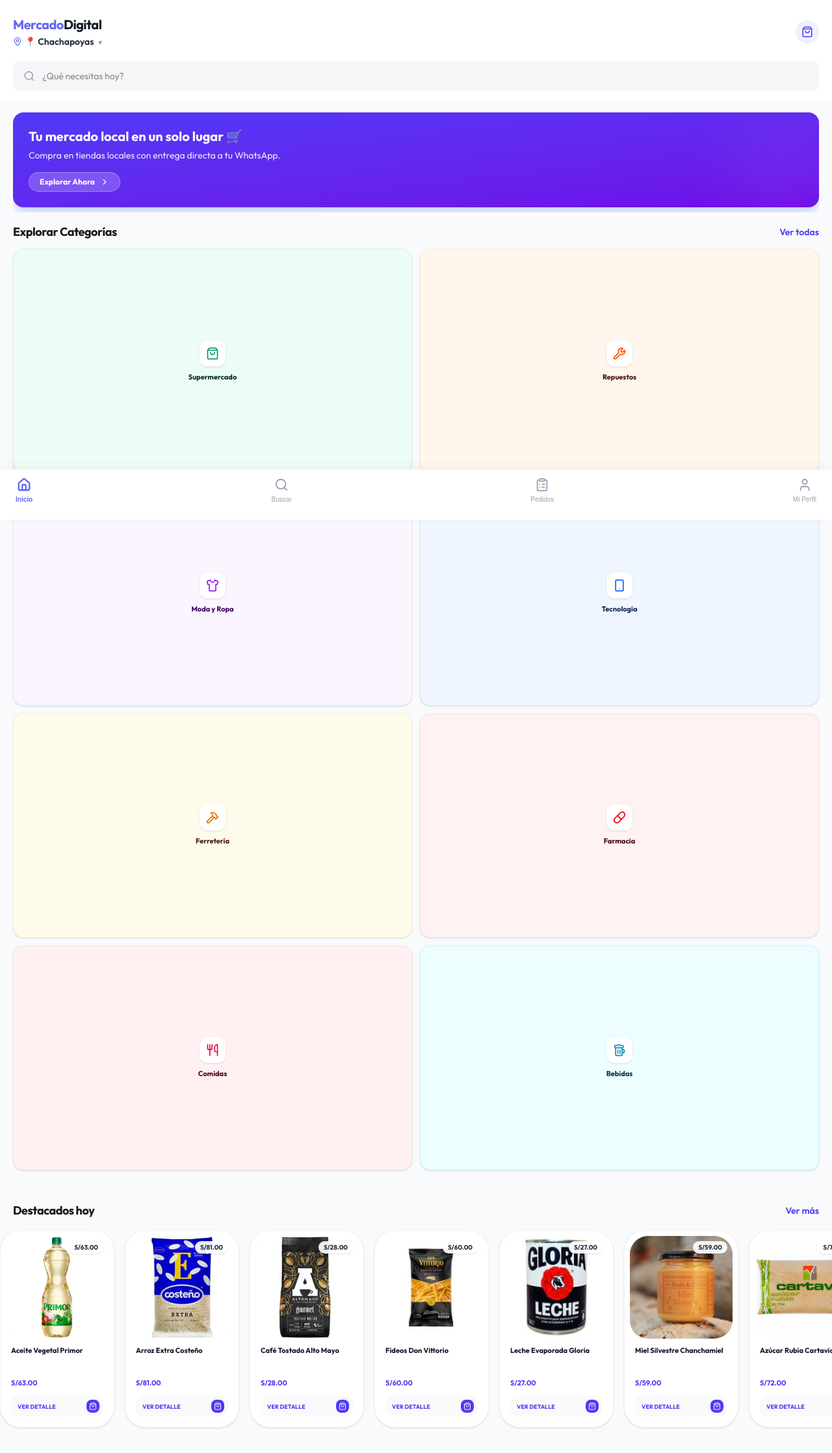
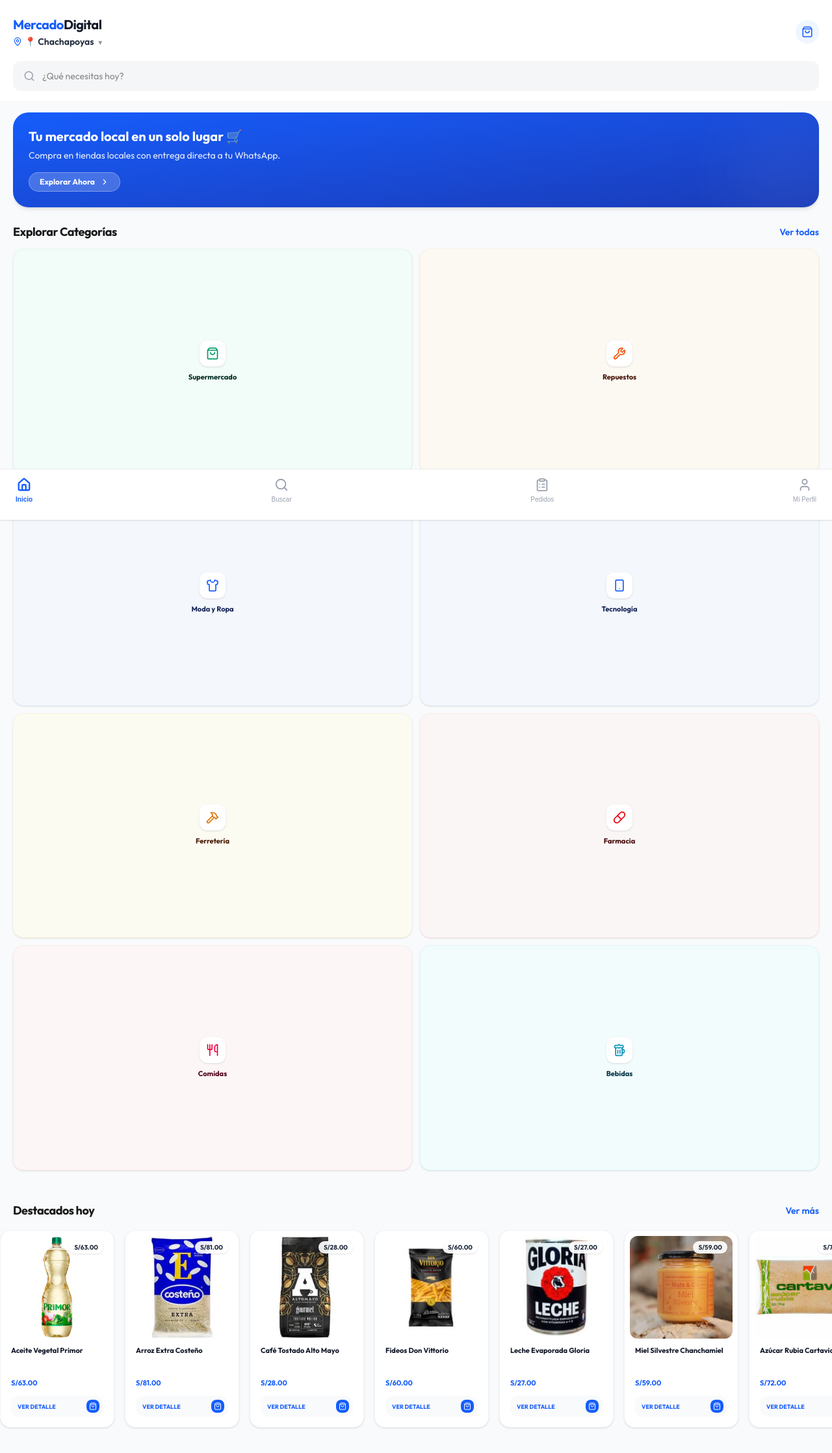
Before and after one commit to DiegoQV/mercado-local, a Next.js app: page / in a window 1280 px wide. Shown: the top 2236 px of the page at 65% size. Built offline with nearby package versions, Linux system fonts and the light colour scheme.

Commit message:
Cambiando paleta de colores

```diff
--- a/src/app/buscar/page.tsx
+++ b/src/app/buscar/page.tsx
@@ -50,7 +50,7 @@
           </p>
           <Link
             href="/"
-            className="mt-6 text-sm font-bold text-[#6366f1] bg-indigo-50 px-6 py-2 rounded-full"
+            className="mt-6 text-sm font-bold text-blue-600 bg-blue-50 px-6 py-2 rounded-full"
           >
             Volver al inicio
           </Link>
@@ -65,7 +65,7 @@
     <main className="min-h-screen bg-[#f9fafb]">
       <Suspense fallback={
         <div className="flex items-center justify-center min-h-screen">
-          <div className="animate-spin rounded-full h-8 w-8 border-b-2 border-[#6366f1]"></div>
+          <div className="animate-spin rounded-full h-8 w-8 border-b-2 border-blue-600"></div>
         </div>
       }>
         <SearchResults />
--- a/src/app/page.tsx
+++ b/src/app/page.tsx
@@ -28,22 +28,22 @@
       <header className="sticky top-0 z-50 bg-white/90 backdrop-blur-md border-b border-gray-100 px-5 pt-6 pb-4">
         <div className="flex items-center justify-between mb-5">
           <div className="flex flex-col">
-            <h1 className="text-xl font-bold tracking-tight text-[#6366f1]">
+            <h1 className="text-xl font-bold tracking-tight text-blue-600">
               Mercado<span className="text-gray-900">Digital</span>
             </h1>
             <div className="flex items-center gap-1 text-sm font-semibold text-gray-800 mt-0.5 cursor-pointer active:opacity-70 transition-opacity">
-              <MapPin size={14} className="text-[#6366f1]" />
+              <MapPin size={14} className="text-blue-600" />
               <span>📍 Chachapoyas <span className="text-[10px] ml-0.5 opacity-50">▼</span></span>
             </div>
           </div>
-          <div className="w-9 h-9 rounded-full bg-indigo-50 flex items-center justify-center text-indigo-600">
+          <div className="w-9 h-9 rounded-full bg-blue-50 flex items-center justify-center text-blue-600">
             <ShoppingBag size={18} />
           </div>
         </div>
 
         {/* Search Bar */}
         <form onSubmit={handleSearch} className="relative group">
-          <div className="absolute inset-y-0 left-4 flex items-center pointer-events-none text-gray-400 group-focus-within:text-[#6366f1] transition-colors">
+          <div className="absolute inset-y-0 left-4 flex items-center pointer-events-none text-gray-400 group-focus-within:text-blue-600 transition-colors">
             <Search size={18} />
           </div>
           <input
@@ -52,7 +52,7 @@
             aria-label="Buscar productos"
             value={searchQuery}
             onChange={(e) => setSearchQuery(e.target.value)}
-            className="w-full bg-gray-100/80 border border-transparent rounded-xl py-3 pl-11 pr-4 text-sm focus:ring-2 focus:ring-indigo-500/20 focus:border-indigo-500/10 focus:bg-white transition-all outline-none"
+            className="w-full bg-gray-100/80 border border-transparent rounded-xl py-3 pl-11 pr-4 text-sm focus:ring-2 focus:ring-blue-500/20 focus:border-blue-500/10 focus:bg-white transition-all outline-none"
           />
         </form>
       </header>
@@ -61,7 +61,7 @@
       <section className="mt-4 px-5">
         <div className="flex overflow-x-auto gap-4 snap-x snap-mandatory no-scrollbar pb-2">
           {/* Banner 1: Bienvenida */}
-          <div className="flex-shrink-0 w-full snap-start relative overflow-hidden rounded-2xl bg-gradient-to-br from-indigo-600 to-violet-700 p-6 text-white shadow-lg shadow-indigo-200">
+          <div className="flex-shrink-0 w-full snap-start relative overflow-hidden rounded-3xl bg-gradient-to-br from-blue-600 to-blue-800 p-6 text-white shadow-md">
             <div className="relative z-10">
               <h3 className="text-xl font-bold mb-2 leading-tight">Tu mercado local en un solo lugar 🛒</h3>
               <p className="text-sm opacity-90 leading-snug max-w-[80%] mb-4">Compra en tiendas locales con entrega directa a tu WhatsApp.</p>
@@ -73,7 +73,7 @@
           </div>
 
           {/* Banner 2: Motor */}
-          <div className="flex-shrink-0 w-full snap-start relative overflow-hidden rounded-2xl bg-gradient-to-br from-orange-500 to-rose-600 p-6 text-white shadow-lg shadow-orange-200">
+          <div className="flex-shrink-0 w-full snap-start relative overflow-hidden rounded-3xl bg-gradient-to-br from-orange-500 to-rose-600 p-6 text-white shadow-md">
             <div className="relative z-10">
               <h3 className="text-xl font-bold mb-2 leading-tight">¿Buscas repuestos para tu moto? 🔧</h3>
               <p className="text-sm opacity-90 leading-snug max-w-[80%] mb-4">Filtra por marca y año al instante en toda la ciudad.</p>
@@ -90,12 +90,12 @@
       <section className="px-5 mt-4">
         <div className="flex items-center justify-between mb-3">
           <h2 className="text-lg font-bold tracking-tight">Explorar Categorías</h2>
-          <Link href="/buscar" className="text-sm font-semibold text-indigo-600 active:opacity-60 transition-opacity">Ver todas</Link>
+          <Link href="/buscar" className="text-sm font-semibold text-blue-600 active:opacity-60 transition-opacity">Ver todas</Link>
         </div>
 
         <div className="grid grid-cols-2 gap-3 pb-4">
           {/* Supermercado */}
-          <Link href="/categoria/abarrotes" className="group relative overflow-hidden rounded-2xl bg-emerald-50 aspect-[16/9] p-3 flex flex-col items-center justify-center text-center active:scale-95 transition-transform cursor-pointer border border-emerald-100 shadow-sm">
+          <Link href="/categoria/abarrotes" className="group relative overflow-hidden rounded-2xl bg-emerald-50/50 aspect-[16/9] p-3 flex flex-col items-center justify-center text-center active:scale-95 transition-transform cursor-pointer border border-emerald-100/50 shadow-sm">
             <div className="bg-white w-10 h-10 rounded-xl flex items-center justify-center text-emerald-600 shadow-sm mb-2">
               <ShoppingBag size={20} />
             </div>
@@ -103,7 +103,7 @@
           </Link>
 
           {/* Motor */}
-          <Link href="/categoria/motor" className="group relative overflow-hidden rounded-2xl bg-orange-50 aspect-[16/9] p-3 flex flex-col items-center justify-center text-center active:scale-95 transition-transform cursor-pointer border border-orange-100 shadow-sm">
+          <Link href="/categoria/motor" className="group relative overflow-hidden rounded-2xl bg-orange-50/50 aspect-[16/9] p-3 flex flex-col items-center justify-center text-center active:scale-95 transition-transform cursor-pointer border border-orange-100/50 shadow-sm">
             <div className="bg-white w-10 h-10 rounded-xl flex items-center justify-center text-orange-600 shadow-sm mb-2">
               <Wrench size={20} />
             </div>
@@ -111,15 +111,15 @@
           </Link>
 
           {/* Outfit */}
-          <Link href="/categoria/outfit" className="group relative overflow-hidden rounded-2xl bg-purple-50 aspect-[16/9] p-3 flex flex-col items-center justify-center text-center active:scale-95 transition-transform cursor-pointer border border-purple-100 shadow-sm">
-            <div className="bg-white w-10 h-10 rounded-xl flex items-center justify-center text-purple-600 shadow-sm mb-2">
+          <Link href="/categoria/outfit" className="group relative overflow-hidden rounded-2xl bg-blue-50/50 aspect-[16/9] p-3 flex flex-col items-center justify-center text-center active:scale-95 transition-transform cursor-pointer border border-blue-100/50 shadow-sm">
+            <div className="bg-white w-10 h-10 rounded-xl flex items-center justify-center text-blue-600 shadow-sm mb-2">
               <Shirt size={20} />
             </div>
-            <h3 className="font-bold text-purple-950 text-[11px]">Moda y Ropa</h3>
+            <h3 className="font-bold text-blue-950 text-[11px]">Moda y Ropa</h3>
           </Link>
 
           {/* Gadgets */}
-          <Link href="/categoria/gadgets" className="group relative overflow-hidden rounded-2xl bg-blue-50 aspect-[16/9] p-3 flex flex-col items-center justify-center text-center active:scale-95 transition-transform cursor-pointer border border-blue-100 shadow-sm">
+          <Link href="/categoria/gadgets" className="group relative overflow-hidden rounded-2xl bg-blue-50/50 aspect-[16/9] p-3 flex flex-col items-center justify-center text-center active:scale-95 transition-transform cursor-pointer border border-blue-100/50 shadow-sm">
             <div className="bg-white w-10 h-10 rounded-xl flex items-center justify-center text-blue-600 shadow-sm mb-2">
               <Smartphone size={20} />
             </div>
@@ -127,7 +127,7 @@
           </Link>
 
           {/* Ferreteria */}
-          <Link href="/categoria/ferreteria" className="group relative overflow-hidden rounded-2xl bg-amber-50 aspect-[16/9] p-3 flex flex-col items-center justify-center text-center active:scale-95 transition-transform cursor-pointer border border-amber-100 shadow-sm">
+          <Link href="/categoria/ferreteria" className="group relative overflow-hidden rounded-2xl bg-amber-50/50 aspect-[16/9] p-3 flex flex-col items-center justify-center text-center active:scale-95 transition-transform cursor-pointer border border-amber-100/50 shadow-sm">
             <div className="bg-white w-10 h-10 rounded-xl flex items-center justify-center text-amber-600 shadow-sm mb-2">
               <Hammer size={20} />
             </div>
@@ -135,7 +135,7 @@
           </Link>
 
           {/* Farmacia */}
-          <Link href="/categoria/farmacia" className="group relative overflow-hidden rounded-2xl bg-red-50 aspect-[16/9] p-3 flex flex-col items-center justify-center text-center active:scale-95 transition-transform cursor-pointer border border-red-100 shadow-sm">
+          <Link href="/categoria/farmacia" className="group relative overflow-hidden rounded-2xl bg-red-50/50 aspect-[16/9] p-3 flex flex-col items-center justify-center text-center active:scale-95 transition-transform cursor-pointer border border-red-100/50 shadow-sm">
             <div className="bg-white w-10 h-10 rounded-xl flex items-center justify-center text-red-600 shadow-sm mb-2">
               <Pill size={20} />
             </div>
@@ -143,7 +143,7 @@
           </Link>
 
           {/* Comidas */}
-          <Link href="/categoria/comidas" className="group relative overflow-hidden rounded-2xl bg-rose-50 aspect-[16/9] p-3 flex flex-col items-center justify-center text-center active:scale-95 transition-transform cursor-pointer border border-rose-100 shadow-sm">
+          <Link href="/categoria/comidas" className="group relative overflow-hidden rounded-2xl bg-rose-50/50 aspect-[16/9] p-3 flex flex-col items-center justify-center text-center active:scale-95 transition-transform cursor-pointer border border-rose-100/50 shadow-sm">
             <div className="bg-white w-10 h-10 rounded-xl flex items-center justify-center text-rose-600 shadow-sm mb-2">
               <Utensils size={20} />
             </div>
@@ -151,7 +151,7 @@
           </Link>
 
           {/* Bebidas */}
-          <Link href="/categoria/bebidas" className="group relative overflow-hidden rounded-2xl bg-cyan-50 aspect-[16/9] p-3 flex flex-col items-center justify-center text-center active:scale-95 transition-transform cursor-pointer border border-cyan-100 shadow-sm">
+          <Link href="/categoria/bebidas" className="group relative overflow-hidden rounded-2xl bg-cyan-50/50 aspect-[16/9] p-3 flex flex-col items-center justify-center text-center active:scale-95 transition-transform cursor-pointer border border-cyan-100/50 shadow-sm">
             <div className="bg-white w-10 h-10 rounded-xl flex items-center justify-center text-cyan-600 shadow-sm mb-2">
               <Beer size={20} />
             </div>
@@ -164,7 +164,7 @@
       <section className="mt-8">
         <div className="flex items-center justify-between px-5 mb-4">
           <h2 className="text-lg font-bold tracking-tight">Destacados hoy</h2>
-          <Link href="/buscar" className="text-sm font-semibold text-indigo-600 active:opacity-60 transition-opacity">Ver más</Link>
+          <Link href="/buscar" className="text-sm font-semibold text-blue-600 active:opacity-60 transition-opacity">Ver más</Link>
         </div>
 
         <div className="flex overflow-x-auto gap-4 px-5 pb-6 no-scrollbar snap-x snap-mandatory">
--- a/src/app/pedidos/page.tsx
+++ b/src/app/pedidos/page.tsx
@@ -18,7 +18,7 @@
       </div>
 
       <div className="flex flex-col items-center justify-center py-20 text-center">
-        <div className="w-16 h-16 bg-indigo-50 rounded-full flex items-center justify-center text-[#6366f1] mb-4">
+        <div className="w-16 h-16 bg-blue-50 rounded-full flex items-center justify-center text-blue-600 mb-4">
           <ClipboardList size={24} />
         </div>
         <h3 className="text-lg font-bold text-gray-900">Aún no tienes pedidos</h3>
@@ -27,7 +27,7 @@
         </p>
         <Link
           href="/"
-          className="mt-6 text-sm font-bold text-white bg-[#6366f1] px-8 py-3 rounded-xl shadow-lg shadow-indigo-100 active:scale-95 transition-transform"
+          className="mt-6 text-sm font-bold text-white bg-blue-600 px-8 py-3 rounded-xl shadow-md active:scale-95 transition-transform"
         >
           Empezar a comprar
         </Link>
--- a/src/components/BottomNavbar.tsx
+++ b/src/components/BottomNavbar.tsx
@@ -17,7 +17,7 @@
   ];
 
   return (
-    <nav className="fixed bottom-0 left-0 right-0 bg-white border-t border-gray-100 px-6 pt-3 pb-6 z-50 flex items-center justify-between shadow-[0_-4px_16px_rgba(0,0,0,0.04)]">
+    <nav className="fixed bottom-0 left-0 right-0 bg-white border-t border-gray-100 px-6 pt-3 pb-6 z-50 flex items-center justify-between shadow-sm">
       {navItems.map((item) => {
         const isActive = pathname === item.href;
         const Icon = item.icon;
@@ -29,7 +29,7 @@
             aria-label={item.name}
             className={cn(
               "flex flex-col items-center gap-1 transition-all active:scale-95",
-              isActive ? "text-[#6366f1]" : "text-gray-400"
+              isActive ? "text-blue-600" : "text-gray-400"
             )}
           >
             <Icon size={22} className={cn(isActive && "stroke-[2.5]")} />
--- a/src/components/CartButton.tsx
+++ b/src/components/CartButton.tsx
@@ -14,11 +14,11 @@
     <Link
       href="/checkout"
       aria-label="Ver carrito de compras"
-      className="fixed bottom-28 right-6 w-16 h-16 bg-[#6366f1] rounded-full flex items-center justify-center text-white shadow-2xl shadow-indigo-300 z-40 active:scale-95 transition-transform"
+      className="fixed bottom-28 right-6 w-16 h-16 bg-emerald-600 rounded-full flex items-center justify-center text-white shadow-lg z-40 active:scale-95 transition-transform"
     >
       <div className="relative">
         <ShoppingBag size={28} />
-        <span className="absolute -top-3 -right-3 bg-red-500 text-white text-[10px] font-bold w-6 h-6 rounded-full flex items-center justify-center border-2 border-white">
+        <span className="absolute -top-3 -right-3 bg-orange-500 text-white text-[10px] font-bold w-6 h-6 rounded-full flex items-center justify-center border-2 border-white">
           {totalItems}
         </span>
       </div>
--- a/src/components/ProductCard.tsx
+++ b/src/components/ProductCard.tsx
@@ -26,9 +26,9 @@
   return (
     <Link
       href={`/producto/${product.id}`}
-      className="group bg-white rounded-[2rem] overflow-hidden border border-gray-100 shadow-sm active:scale-95 transition-all p-2 flex flex-col h-full"
+      className="group bg-white rounded-2xl overflow-hidden border border-gray-100 shadow-sm active:scale-95 transition-all p-2 flex flex-col h-full"
     >
-      <div className="relative aspect-square rounded-[1.75rem] overflow-hidden bg-gray-50">
+      <div className="relative aspect-square rounded-xl overflow-hidden bg-gray-50">
         <Image
           src={imgSrc}
           alt={product.name}
@@ -41,7 +41,7 @@
         {/* Badge de Precio */}
         <div className="absolute top-2 right-2 flex flex-col items-end gap-1">
           {product.originalPrice && (
-            <div className="bg-red-500 text-white text-[8px] font-black px-1.5 py-0.5 rounded-full shadow-sm animate-pulse">
+            <div className="bg-orange-500 text-white text-[8px] font-black px-1.5 py-0.5 rounded-full shadow-sm animate-pulse">
               OFERTA
             </div>
           )}
@@ -58,7 +58,7 @@
 
         {/* Precios y Oferta */}
         <div className="flex items-center gap-2 mb-3">
-          <span className="text-[11px] font-black text-indigo-600">S/{product.price.toFixed(2)}</span>
+          <span className="text-[11px] font-black text-blue-600">S/{product.price.toFixed(2)}</span>
           {product.originalPrice && (
             <span className="text-[9px] text-gray-400 line-through font-medium">
               S/{product.originalPrice.toFixed(2)}
@@ -66,9 +66,9 @@
           )}
         </div>
 
-        <div className="flex items-center justify-between mt-auto bg-gray-50 p-1.5 rounded-xl group-hover:bg-indigo-50 transition-colors">
-          <span className="text-[9px] font-bold text-indigo-600 uppercase pl-1">Ver detalle</span>
-          <div className="bg-indigo-600 p-1 rounded-lg text-white group-hover:scale-110 transition-transform">
+        <div className="flex items-center justify-between mt-auto bg-gray-50 p-1.5 rounded-xl group-hover:bg-blue-50 transition-colors">
+          <span className="text-[9px] font-bold text-blue-600 uppercase pl-1">Ver detalle</span>
+          <div className="bg-blue-600 p-1 rounded-lg text-white group-hover:scale-110 transition-transform">
             <ShoppingBag size={12} />
           </div>
         </div>
```
Also changed, not shown: src/app/categoria/[slug]/page.tsx (+6 -6 lines), src/app/checkout/page.tsx (+15 -15 lines), src/app/globals.css (+12 -0 lines), src/app/perfil/page.tsx (+8 -8 lines), src/app/producto/[id]/page.tsx (+10 -10 lines), src/app/tienda/[storeId]/page.tsx (+6 -6 lines).
